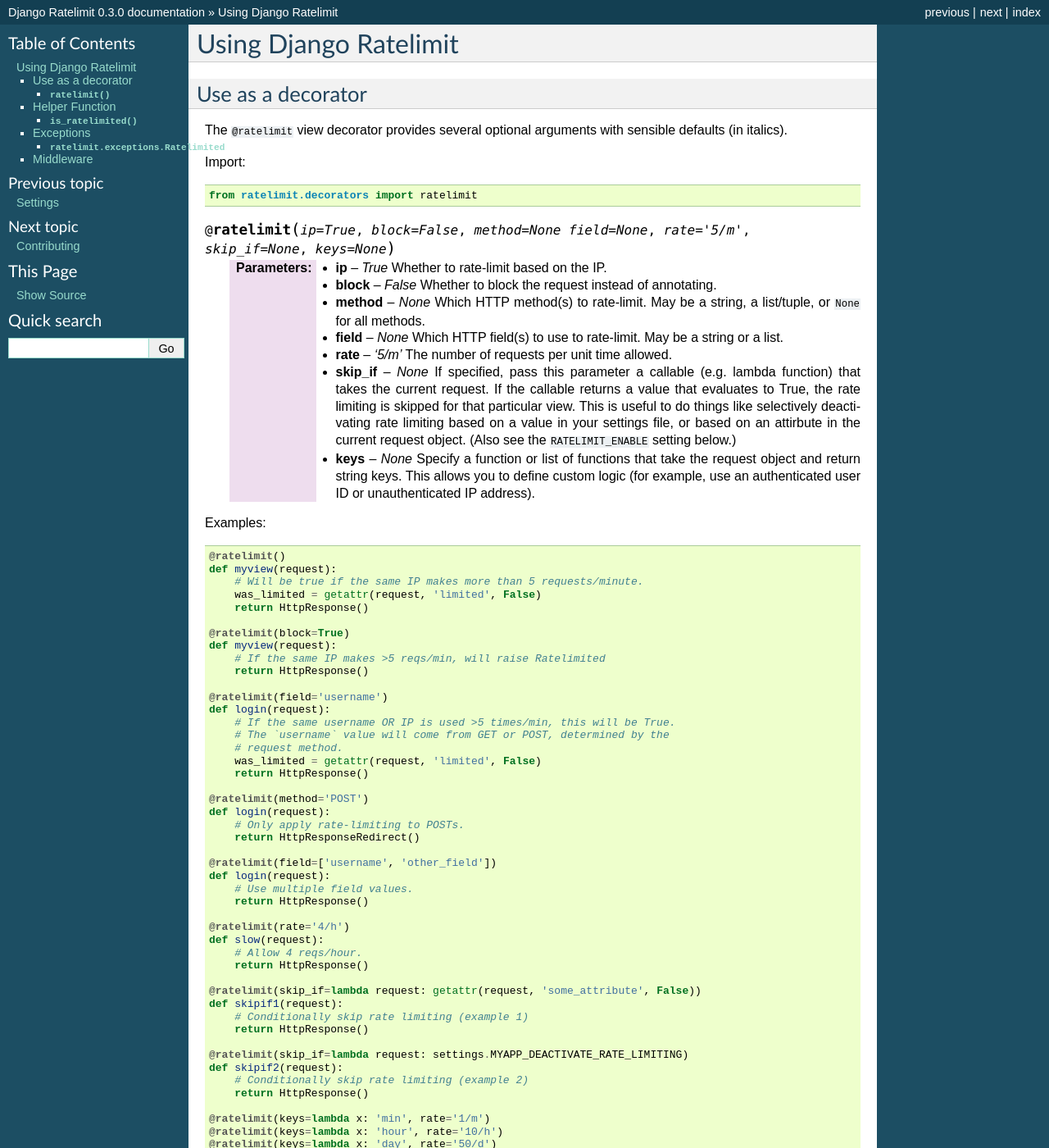
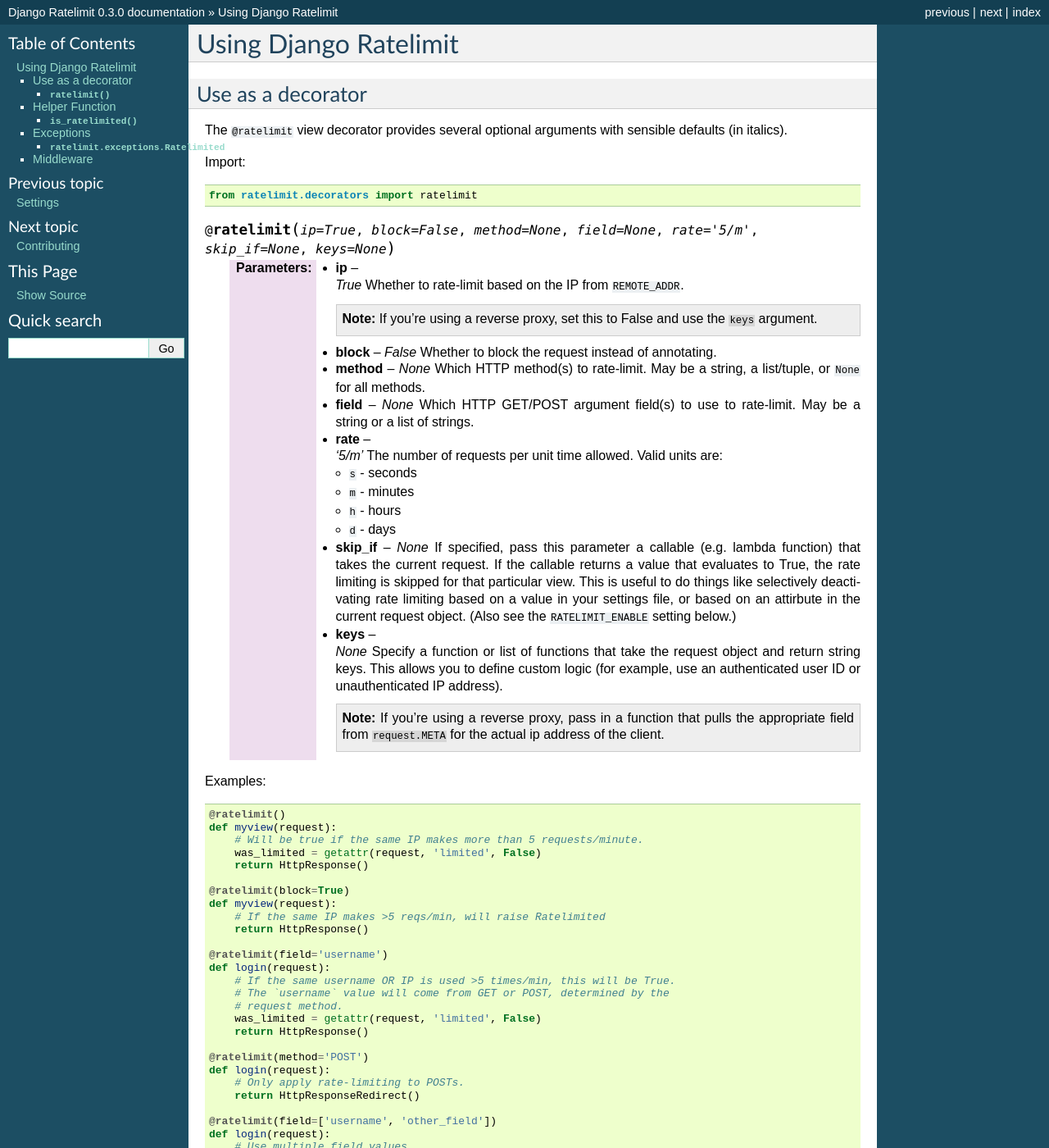
Before and after one commit to jsocol/django-ratelimit, a Sphinx documentation site: the page built from docs/usage.rst, in a window 1280 px wide and 1400 px high. Shown: the whole window at 82% size. Built offline with Sphinx 7.4.7, drawn with Linux system fonts in a browser that asks for light colours; some of the changed text lies outside the part shown.

Commit message:
Tweak docs to cover reverse proxies better

```diff
--- a/docs/usage.rst
+++ b/docs/usage.rst
@@ -16,10 +16,15 @@
     from ratelimit.decorators import ratelimit
 
 
-.. py:decorator:: ratelimit(ip=True, block=False, method=None field=None, rate='5/m', skip_if=None, keys=None)
+.. py:decorator:: ratelimit(ip=True, block=False, method=None, field=None, rate='5/m', skip_if=None, keys=None)
 
    :arg ip:
-       *True* Whether to rate-limit based on the IP.
+       *True* Whether to rate-limit based on the IP from ``REMOTE_ADDR``.
+
+       .. Note::
+
+          If you're using a reverse proxy, set this to False and use
+          the ``keys`` argument.
 
    :arg block:
        *False* Whether to block the request instead of annotating.
@@ -29,11 +34,16 @@
         list/tuple, or ``None`` for all methods.
 
    :arg field:
-       *None* Which HTTP field(s) to use to rate-limit. May be a
-       string or a list.
+        *None* Which HTTP GET/POST argument field(s) to use to
+        rate-limit. May be a string or a list of strings.
 
    :arg rate:
-        *'5/m'* The number of requests per unit time allowed.
+        *'5/m'* The number of requests per unit time allowed. Valid units are:
+
+        * ``s`` - seconds
+        * ``m`` - minutes
+        * ``h`` - hours
+        * ``d`` - days
 
    :arg skip_if:
         *None* If specified, pass this parameter a callable
@@ -50,6 +60,12 @@
         request object and return string keys. This allows you to
         define custom logic (for example, use an authenticated user ID
         or unauthenticated IP address).
+
+        .. Note::
+
+           If you're using a reverse proxy, pass in a function that
+           pulls the appropriate field from ``request.META`` for the
+           actual ip address of the client.
 
 
 Examples::
@@ -105,6 +121,19 @@
         # Stack them.
         # Note: once a decorator limits the request, the ones after
         # won't count the request for limiting.
+        return HttpResponse()
+
+    @ratelimit(ip=False,
+               keys=lambda req: req.META.get('HTTP_X_CLUSTER_CLIENT_IP',
+                                             req.META['REMOTE_ADDR']))
+    def post(request):
+        # This will use the HTTP_X_CLUSTER_CLIENT_IP and default to
+        # REMOTE_ADDR if that's not set. This is how you'd set up your
+        # rate limiting if you're behind a reverse proxy.
+        #
+        # It's important to set ip to False here. Otherwise it'll use
+        # limit on EITHER HTTP_X_CLUSTER_CLIENT_IP or REMOTE_ADDR and
+        # the end result is that everything will be throttled.
         return HttpResponse()
 
 
```
